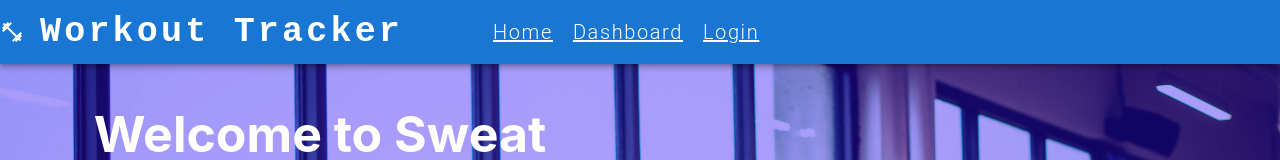
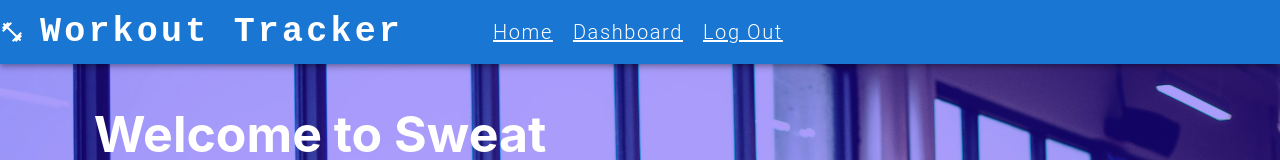
Before and after one commit to anelson92/workout-tracker, a React (Create React App) app in the folder client/: page / in a window 1280 px wide. Shown: the top 160 px of the page. Built offline with nearby package versions, Linux system fonts and the light colour scheme.

Commit message:
my final push?

```diff
--- a/client/src/components/Navbar.js
+++ b/client/src/components/Navbar.js
@@ -5,8 +5,25 @@ import AppBar from "@mui/material/AppBar";
 import Box from "@mui/material/Box";
 import Toolbar from "@mui/material/Toolbar";
 import Typography from "@mui/material/Typography";
+import Auth from '../utils/auth';
+import {LOGOUT} from '../utils/mutations'
+import { useMutation } from '@apollo/client';
 
 function Navbar({isLoggedIn}) {
+
+  const [logout, { error }] = useMutation(LOGOUT);
+
+  const logOutHandle = async (event) => {
+    try {
+      const { data } = await logout({
+        headers: { authorization: Auth.getToken() }
+      })
+      Auth.logout(data.token)
+    } catch (err) {
+      console.error(err)
+    }
+  }
+
   const styles = {
     navStyles: {
       display: "flex",
@@ -86,15 +103,27 @@ function Navbar({isLoggedIn}) {
               textDecoration: "none",
             }}
           >
-            <Link style={styles.linkStyles} to={"/"}>
+
+          <Link style={styles.linkStyles} to={"/"}>
               Home
             </Link>
+           {Auth.loggedIn ? (
+            <>
             <Link style={styles.linkStyles} to={"dashboard"}>
               Dashboard
             </Link>
-            <Link style={styles.linkStyles} to={"login"}>
+            <Link style={styles.linkStyles} to={"/"} onClick={logOutHandle}>
+              Log Out
+            </Link>
+            </>
+           ) :  ( <><Link style={styles.linkStyles} to={"login"}>
               Login
             </Link>
+            <Link style={styles.linkStyles} to={"signup"}>
+              Sign Up
+            </Link>
+            </>
+            )}
           </Typography>
           </Box>
 
```
